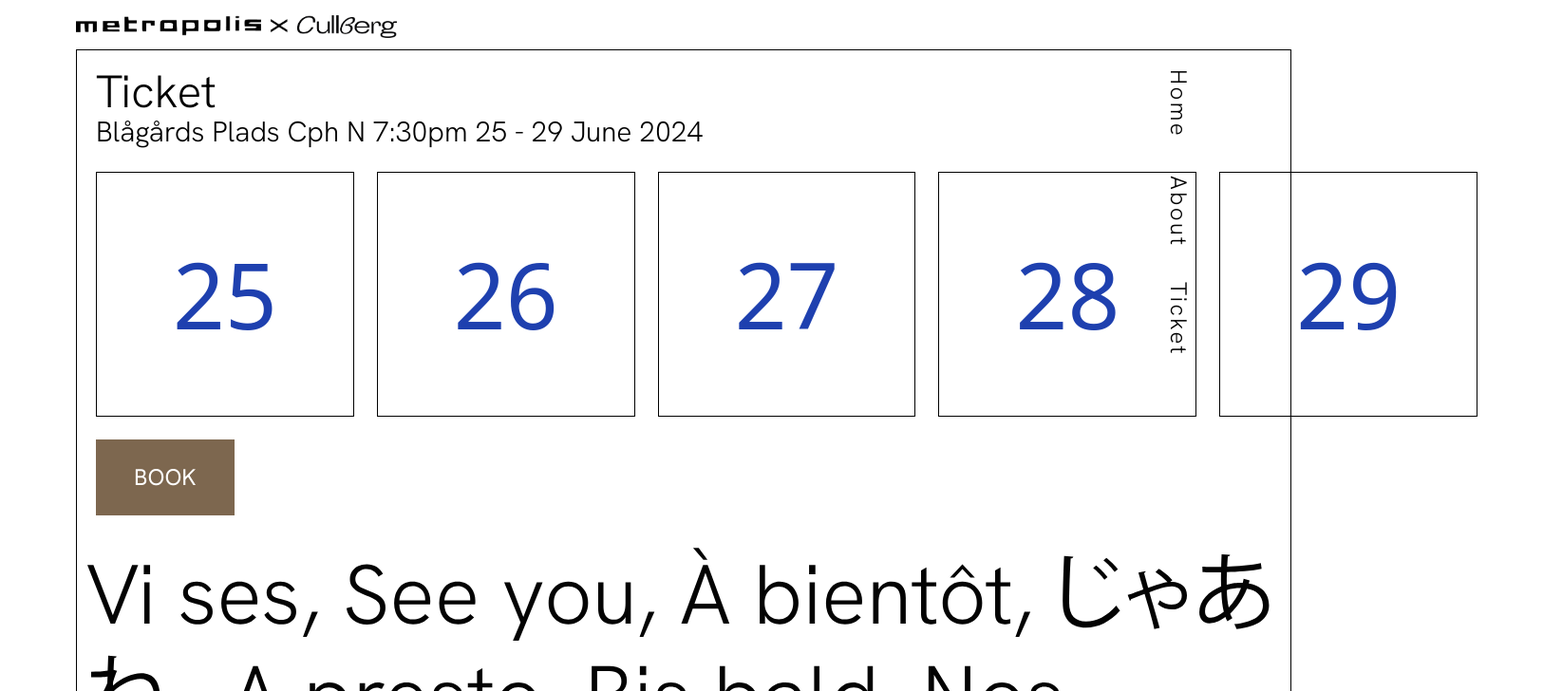
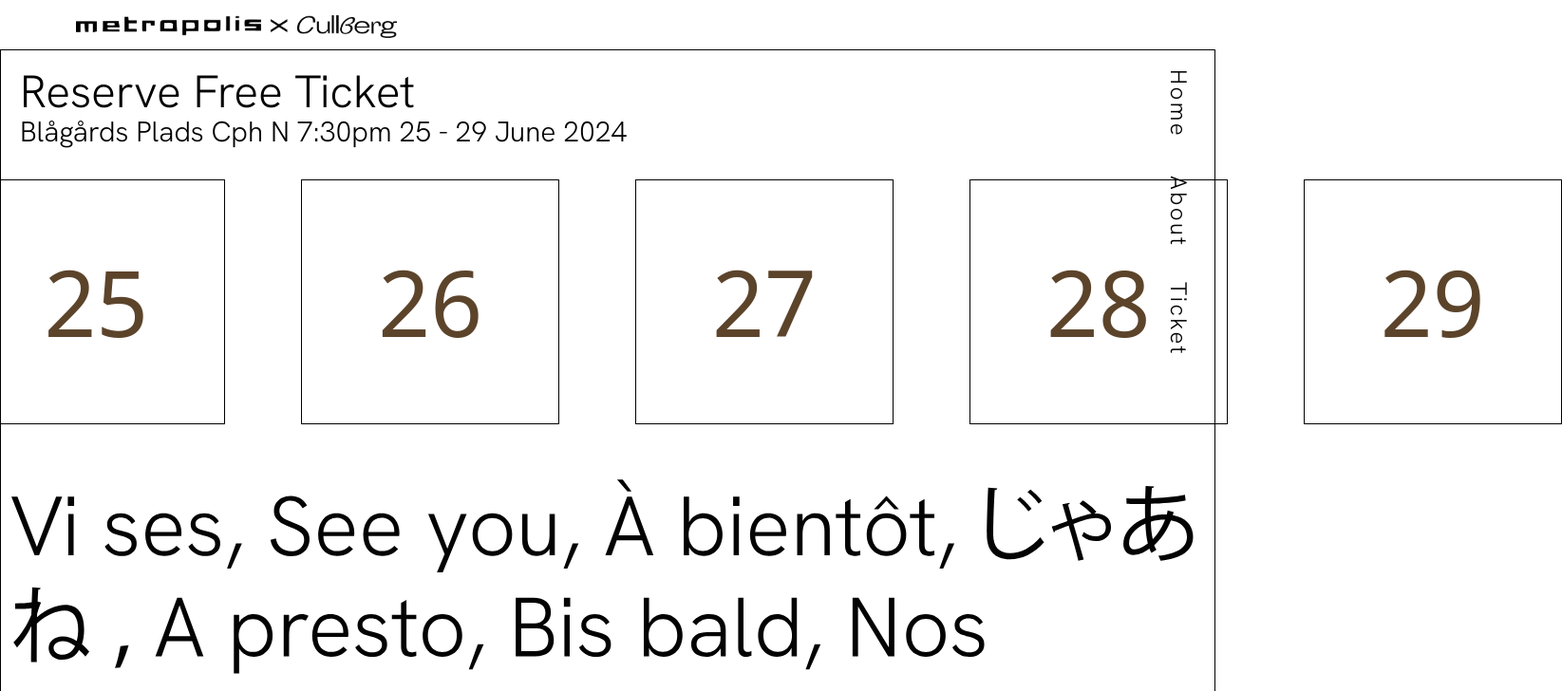
Before and after one commit to SineMunchs/Eksamen2, a Vue app: page /ticket in a window 1280 px wide. Shown: the top 728 px of the page at 95% size, 1645 px wide, since content can reach past the window. Built offline with nearby package versions, Linux system fonts and the light colour scheme.

Commit message:
ny streg

```diff
--- a/src/views/AboutView.vue
+++ b/src/views/AboutView.vue
@@ -40,7 +40,7 @@ width:100%
   top: -13%;
   left: -20%;
   width: 120%;
-  height: 120%;
+  height: 100%;
   opacity: 0;
   transition: opacity 0.5s ease-in-out;
 }
--- a/src/views/HomeView.vue
+++ b/src/views/HomeView.vue
@@ -45,15 +45,21 @@ onMounted(() => {
         <svg id="Layer_1" data-name="Layer 1" xmlns="http://www.w3.org/2000/svg" viewBox="0 0 444 334" class="animated-svg">
           <path class="cls-1 path" d="m20.6,9c-113.77,332.07,416.34-2.02,412.36,320.43"/>
         </svg>
+        <svg id="Layer_3" data-name="Layer 3" xmlns="http://www.w3.org/2000/svg" viewBox="0 -40 244 234" class=" animated-svg animated-3-svg">
+          <path class="cls-3 path path-3" d="m20.6,9c-113.77,332.07,416.34-2.02,412.36,320.43"/>
+        </svg>
         <div class="m-auto">
-        <h3 class="flex-row justify-center align-self mt-5 hanken font-light  text-[#5C442B] text-center text-4xl opacity-10 hover:opacity-100">"… a feeling of quiet euphoria arises. <br> A small step for our audience affinity, <br> a big one for Hoomanism." <br>
-        Aftonbladet
+        <h3 class="flex-row mt-32  mx-40 hanken font-light  text-[#5C442B] text-2xl opacity-80 hover:opacity-100">
+          We bridge the gap between art and reality by integrating it into daily life, seeing it as vital for societal development. Art is a laboratory for testing ideas that shape our thinking and actions, fostering new awareness.
+          <br> <br> In a time of conflict, choreographer Sharifi presents a powerful work on the transformative power of the collective, exploring our united yet individual struggle for freedom. It shows how body language is universal, transcending all languages.
         </h3>
       </div>
       </div>
 
-      <h1 class="mt-5 hanken font-light text-9xl text-center">While in battle I'm free</h1>
-      <h1 class=" flex justify-center hanken font-light text-center text-9xl opacity-10 hover:opacity-100 bg-color-white text-[#5C442B]">Never free to rest</h1>
+      <h1 class="mt-5 hanken font-light text-8xl"
+      >While in Battle I'm Free</h1>
+      <h1 class=" flex hanken font-light text-9xl opacity-10 hover:opacity-100 bg-color-white text-[#5C442B]"
+      >Never Free to Rest</h1>
 
       <!-- Video 2 -->
       <div class="flex justify-center mt-20">
@@ -91,17 +97,26 @@ onMounted(() => {
   margin-left: 55%; /* Adjust this value to push the container to the right */
 }
 
-.video-container-2 video {;
+.video-container-2 video {
   width: 100%; /* Adjust the width as needed */
   height: auto; /* Adjust the height as needed */
   margin-top: 20px; /* Adjust the top margin to position */
   margin-bottom: 40px; /* Adjust the bottom margin to position */
-
 }
 
 .animated-svg {
   position: absolute;
   top: -3%;
+  left: -22%;
+  width: 100%;
+  height: 100%;
+  opacity: 0;
+  transition: opacity 2s ease;
+}
+
+.animated-3-svg {
+  position: absolute;
+  top: -1%;
   left: -22%;
   width: 100%;
   height: 100%;
@@ -119,36 +134,45 @@ onMounted(() => {
   transition: opacity 2s ease;
 }
 
-.video-container:hover .animated-svg {
+.video-container:hover .animated-svg,
+.video-container:hover .animated-3-svg,
+.video-container:hover .animated-1-svg {
   opacity: 1;
 }
 
 .path {
   fill: none;
-  stroke: rgb(48, 59, 137);
-  stroke-width: 15;
+  stroke: #EFB34B; /* Corrected stroke color */
   stroke-dasharray: 1500;
   stroke-dashoffset: 1500;
   transition: stroke-dashoffset 1s ease-in;
 }
 
+.path-3 {
+  fill: none;
+  stroke: #EFB34B; /* Corrected stroke color */
+  stroke-width: 8;
+}
+
 .path-1 {
   fill: none;
-  stroke: rgb(242, 211, 73);
-
-  stroke-width: 20;
+  stroke: #EFB34B; /* Corrected stroke color */
   stroke-dasharray: 2000;
   stroke-dashoffset: 2000;
   transition: stroke-dashoffset 1s ease-in;
 }
 
-
-.video-container:hover .path {
+.video-container:hover .path,
+.video-container:hover .path-3,
+.video-container:hover .path-1 {
   stroke-dashoffset: 0;
   transition: stroke-dashoffset 1s ease-in-out;
 }
 
-.video-container .path {
+.video-container .path,
+.video-container .path-3,
+.video-container .path-1 {
   transition: stroke-dashoffset 1s linear;
 }
+
 </style>
--- a/src/views/TicketView.vue
+++ b/src/views/TicketView.vue
@@ -1,28 +1,25 @@
 <template>
- <div class="flex flex-row w-full">
+  <div class="flex flex-row w-full justify-center items-center">
      <div class="grid border border-black flex-grow m-20 mt-3 w-full relative">
        <div class="p-1">
+         <div class="container p-4 mt-120">
+         <div class="mb-8">
+             <h1 class="hanken font-light text-5xl"> Reserve Free Ticket</h1>
+             <p class="hanken font-light text-3xl">Blågårds Plads Cph N 7:30pm  25 - 29 June 2024</p>
+         </div>
 
 
-        <div class="container  p-4 mt-120">
-        <div class="mb-6">
-            <h1 class="hanken font-light text-5xl">Ticket</h1>
-            <p class="hanken font-light text-3xl">Blågårds Plads Cph N 7:30pm 25 - 29 June 2024</p>
+
+        <div class="flex space-x-20 justify-center ml-80 mb-6">
+             <div class="border border-black p-20 custom-width text-8xl text-[#5C442B] cursor-pointer hover:text-[#EFB34B]"><a href="https://www.eventim-light.com/dk/a/6268ebc70e2f6b59c13b0fac/e/6656fcdfe820523242408b0f" target="blank">25</a></div>
+             <div class="border border-black p-20 custom-width text-8xl text-[#5C442B] cursor-pointer hover:text-[#EFB34B]"><a href="https://www.eventim-light.com/dk/a/6268ebc70e2f6b59c13b0fac/e/6656fcdfe820523242408b16" target="blank">26</a></div>
+             <div class="border border-black p-20 custom-width text-8xl text-[#5C442B] cursor-pointer hover:text-[#EFB34B]"><a href="https://www.eventim-light.com/dk/a/6268ebc70e2f6b59c13b0fac/e/6656fcdfe820523242408b1b" target="blank">27</a></div>
+             <div class="border border-black p-20 custom-width text-8xl text-[#5C442B] cursor-pointer hover:text-[#EFB34B]"><a href="https://www.eventim-light.com/dk/a/6268ebc70e2f6b59c13b0fac/e/6656fcdfe820523242408b20" target="blank">28</a></div>
+             <div class="border border-black p-20 custom-width text-8xl text-[#5C442B] cursor-pointer hover:text-[#EFB34B]"><a href="https://www.eventim-light.com/dk/a/6268ebc70e2f6b59c13b0fac/e/6656fcdfe820523242408b25" target="blank">29</a></div>
          </div>
-       <div class="flex felx-center space-x-6 mb-6">
-            <div class="border border-black p-20 custom-width text-8xl text-blue-800 cursor-pointer hover:text-[#5C442B]">25</div>
-            <div class="border border-black p-20 custom-width text-8xl text-blue-800 cursor-pointer hover:text-[#5C442B]">26</div>
-            <div class="border border-black p-20 custom-width text-8xl text-blue-800 cursor-pointer hover:text-[#5C442B]">27</div>
-            <div class="border border-black p-20 custom-width text-8xl text-blue-800 cursor-pointer hover:text-[#5C442B]">28</div>
-            <div class="border border-black p-20 custom-width text-8xl text-blue-800 cursor-pointer hover:text-[#5C442B]">29</div>
      </div>
-        <button class="bg-[#7d674f] hanken text-white px-10 py-6 text-2xl hover:bg-blue-700">BOOK</button>
-    </div>
-
  </div>
          <img src="../../public/images/vi ses.svg" alt="HomeView.vue" class="-mr-2 mb-4">
        </div>
        </div>
-
-
  </template>
```
Also changed, not shown: public/images/3streg.svg (added). Lines whose indentation alone changed are shown as unchanged.
